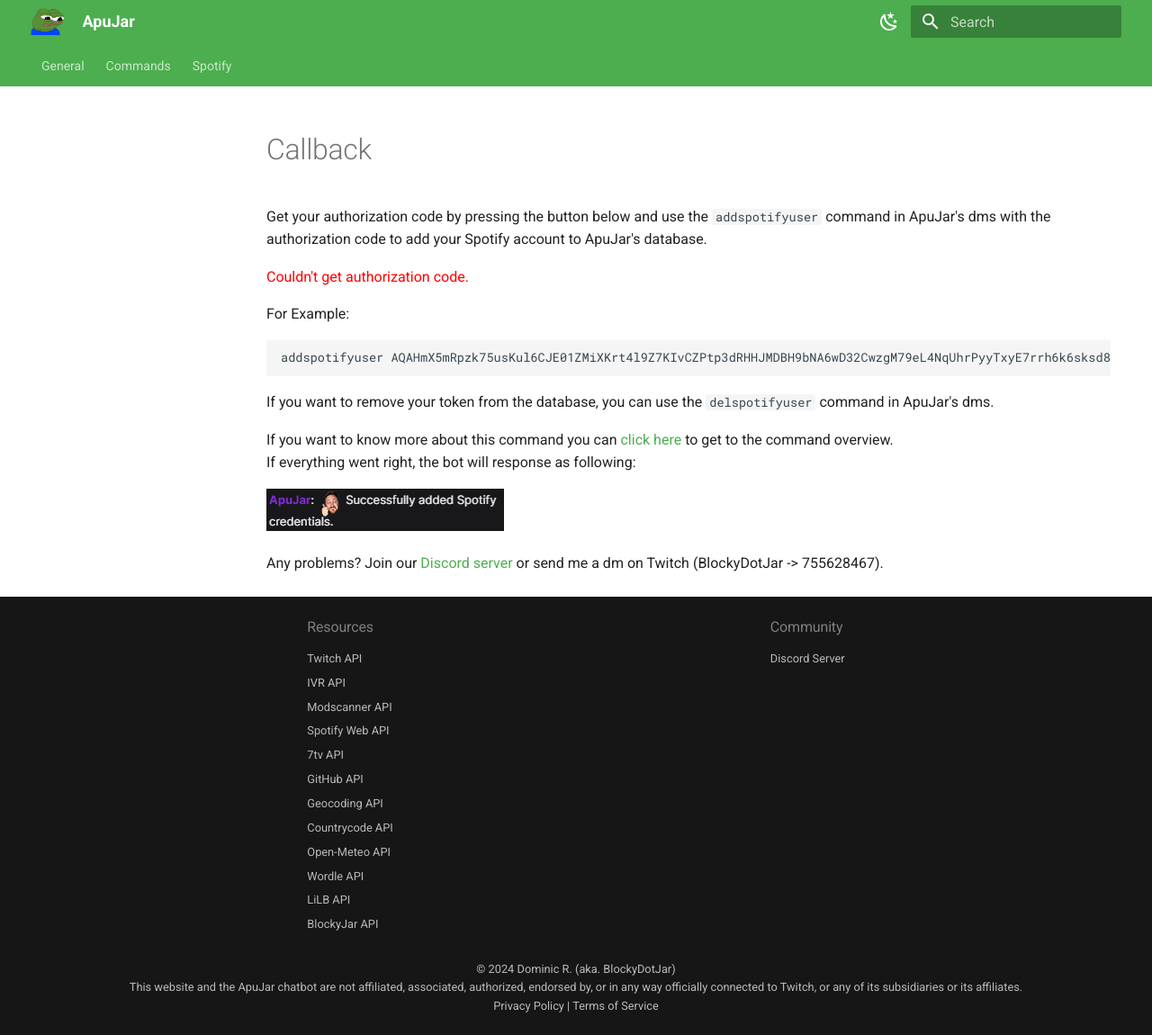
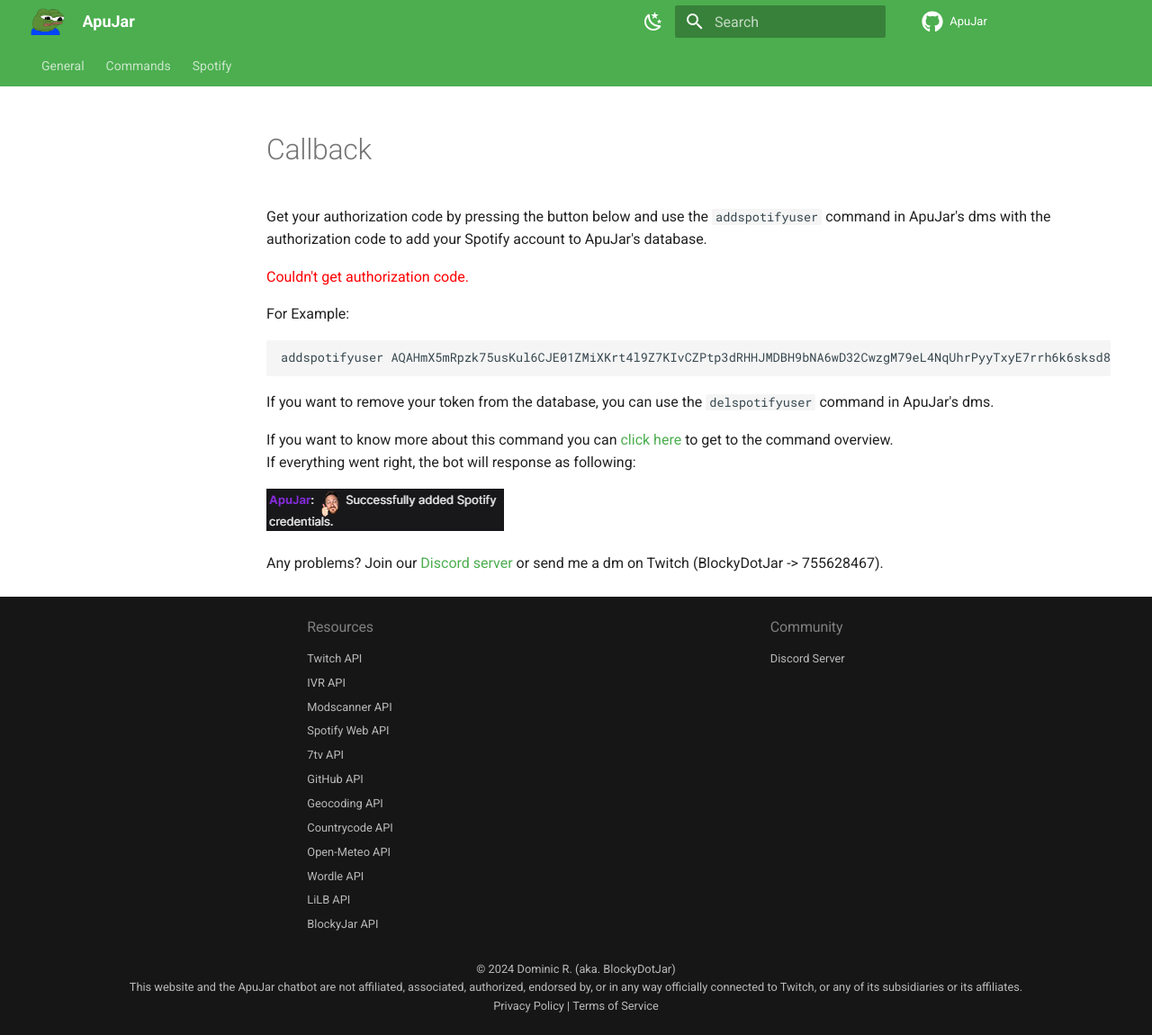
Before and after one commit to BlockyDotJar/ApuJar-Website, an MkDocs documentation site: the page built from docs/oauth2/spotify/callback.md, in a window 1280 px wide and 1150 px high. Shown: the whole window at 90% size. Built offline with MkDocs 1.6.1 and Material for MkDocs 9.7.7, drawn with Linux system fonts in a browser that asks for light colours; comment, search, counter and statistics services are not loaded.

Commit message:
Fix code formatting and add ApuJar GitHub repo!

```diff
--- a/mkdocs.yml
+++ b/mkdocs.yml
@@ -43,6 +43,9 @@
       icon: material/weather-sunny
       name: Switch to light mode
 use_directory_urls: false
+
+repo_name: ApuJar
+repo_url: https://github.com/BlockyDotJar/ApuJar
 
 plugins:
   - search
```
Also changed, not shown: docs/oauth2/spotify/callback.md (+10 -5 lines).
